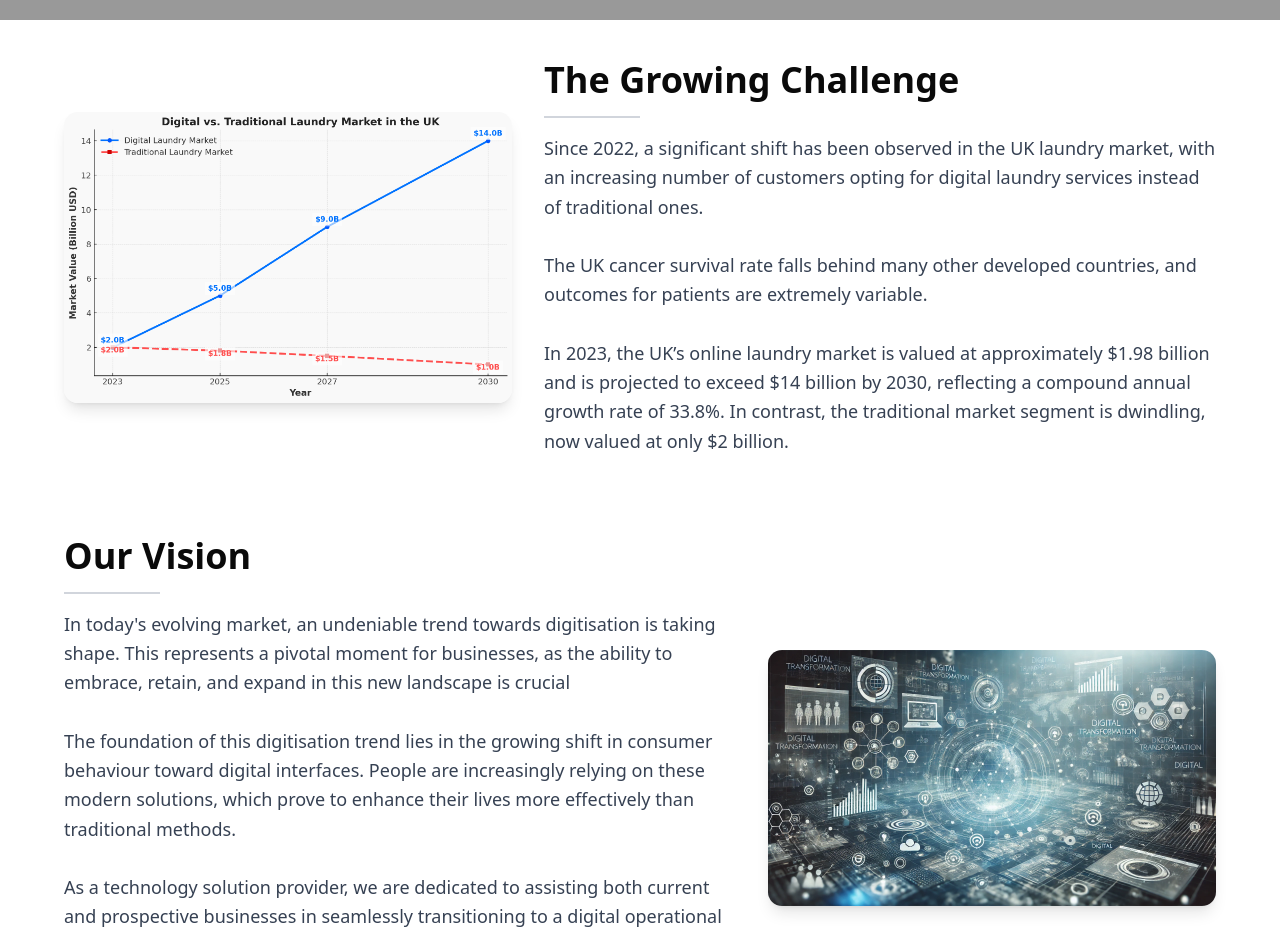
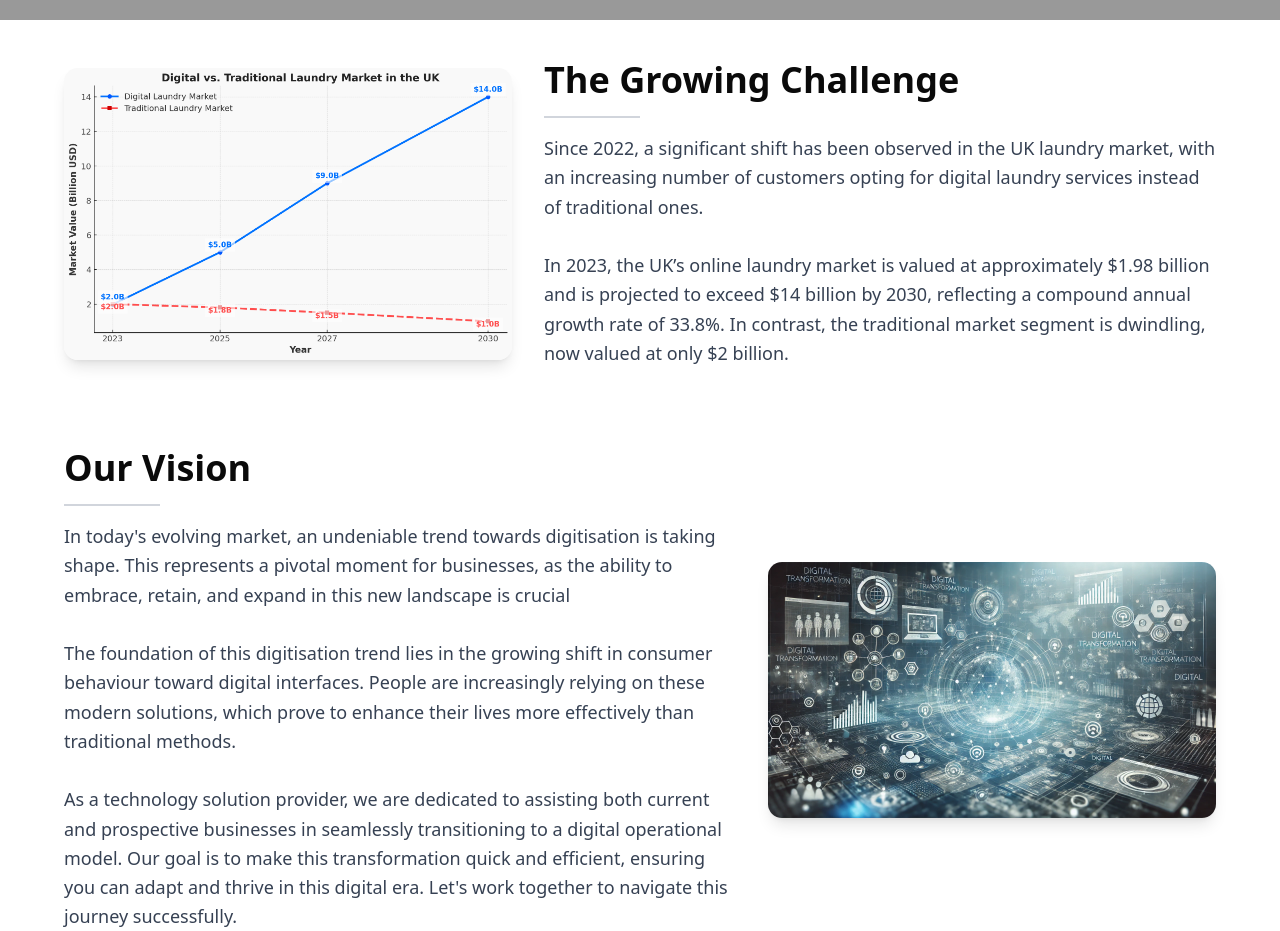
Before and after one commit to Sameem-baba/locke, a Next.js app: page / in a window 1280 px wide. Shown: the part 780-1711 px from the top of the page. Built offline with nearby package versions, Linux system fonts and the light colour scheme; grey boxes are pictures that could not be loaded.

Commit message:
content change growing challenge

```diff
--- a/components/GrowingChallenge.tsx
+++ b/components/GrowingChallenge.tsx
@@ -20,8 +20,7 @@ function GrowingChallenge() {
                 </div>
 
                 <p className="text-lg font-normal text-gray-700 leading-relaxed">
-                    Since 2022, a significant shift has been observed in the UK laundry market, with an increasing number of customers opting for digital laundry services instead of traditional ones.                    <br /><br />
-                    The UK cancer survival rate falls behind many other developed countries, and outcomes for patients are extremely variable.
+                    Since 2022, a significant shift has been observed in the UK laundry market, with an increasing number of customers opting for digital laundry services instead of traditional ones.
                     <br /><br />
                     In 2023, the UK’s online laundry market is valued at approximately $1.98 billion and is projected to exceed $14 billion by 2030, reflecting a compound annual growth rate of 33.8%. In contrast, the traditional market segment is dwindling, now valued at only $2 billion.
                 </p>
```
